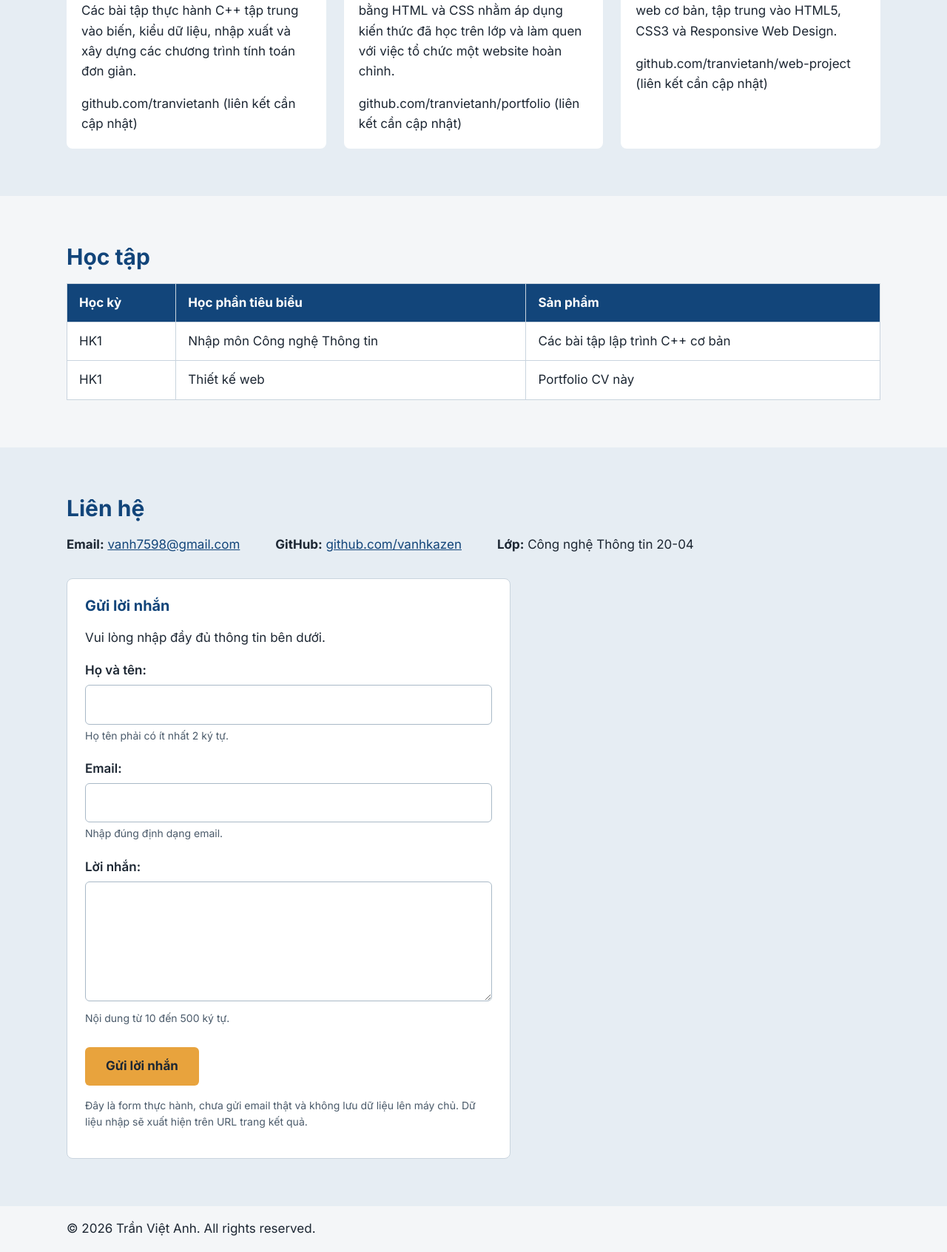
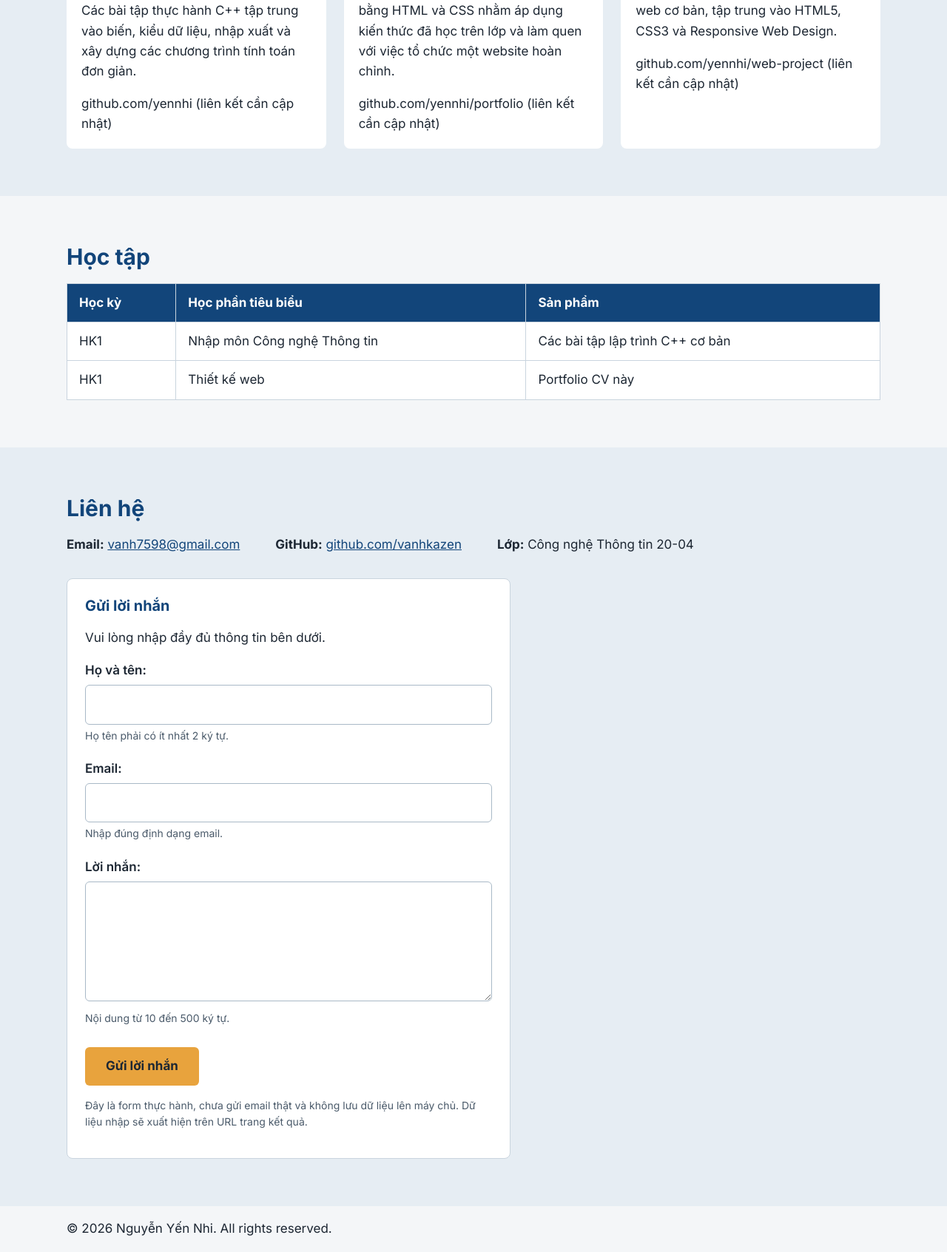
Before and after one commit to yennhi1808/K20-PORTFOLIO-CNTT20-04, a plain HTML site: page index.html in a window 1280 px wide. Shown: the part 1100-2793 px from the top of the page at 74% size. Drawn offline with Linux system fonts and the light colour scheme.

Commit message:
Update index.html

```diff
--- a/index.html
+++ b/index.html
@@ -48,7 +48,7 @@
         </div>
 
         <img class="avatar" src="assets/791975572_1060704449904978_7434436045093909714_n.jpg"
-          alt="Ảnh đại diện minh họa của Trần Việt Anh" />
+          alt="Ảnh đại diện minh họa của Nhi" />
       </div>
     </section>
 
@@ -83,7 +83,7 @@
             </p>
 
             <span class="pending-link">
-              github.com/tranvietanh (liên kết cần cập nhật)
+              github.com/yennhi (liên kết cần cập nhật)
             </span>
           </article>
 
@@ -99,7 +99,7 @@
             </p>
 
             <span class="pending-link">
-              github.com/tranvietanh/portfolio (liên kết cần cập nhật)
+              github.com/yennhi/portfolio (liên kết cần cập nhật)
             </span>
           </article>
 
@@ -114,7 +114,7 @@
             </p>
 
             <span class="pending-link">
-              github.com/tranvietanh/web-project (liên kết cần cập nhật)
+              github.com/yennhi/web-project (liên kết cần cập nhật)
             </span>
           </article>
         </div>
@@ -166,7 +166,7 @@
 
           <li>
             <strong>GitHub:</strong>
-            <a href="https://github.com/vanhkazen" target="_blank" rel="noopener noreferrer">
+            <a href="https://github.com/yennhi" target="_blank" rel="noopener noreferrer">
               github.com/vanhkazen
             </a>
           </li>
@@ -223,7 +223,7 @@
 
   <footer class="site-footer">
     <div class="container">
-      <p>© 2026 Trần Việt Anh. All rights reserved.</p>
+      <p>© 2026 Nguyễn Yến Nhi. All rights reserved.</p>
     </div>
   </footer>
 </body>
```
